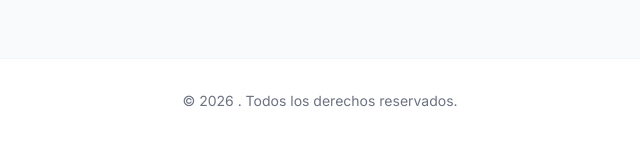
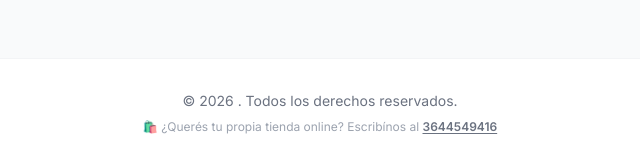
Before and after one commit to Maxii9/Dulce_Detalle, a Django app: template dulce_detalle/app/templates/tienda_publica/exito.html in a window 1280 px wide. Shown: the part 699-866 px from the top of the page, without its empty margins (320-960 px from the left). Before the commit the page ends 806 px from the top, so only its background shows below. Run offline with Django 5.2, Linux system fonts and the light colour scheme; the template is opened without the code that fills it, so the values that code supplies are empty; some libraries are stand-ins or nearby versions.

Commit message:
Feature: rename /admin/ URL, add promo footer to public store

```diff
--- a/dulce_detalle/app/templates/tienda_publica/base_publica.html
+++ b/dulce_detalle/app/templates/tienda_publica/base_publica.html
@@ -75,8 +75,15 @@
   </main>
 
   <footer class="bg-white border-t border-gray-100 py-8 mt-auto">
-    <div class="mx-auto max-w-5xl px-4 text-center">
+    <div class="mx-auto max-w-5xl px-4 text-center space-y-2">
       <p class="text-gray-500 text-sm">&copy; {% now "Y" %} {{ negocio.nombre }}. Todos los derechos reservados.</p>
+      <p class="text-gray-400 text-xs">
+        🛍️ ¿Querés tu propia tienda online? Escribínos al
+        <a href="https://wa.me/5493644549416" target="_blank" rel="noopener"
+           class="font-semibold text-gray-500 hover:text-brand transition-colors underline underline-offset-2">
+          3644549416
+        </a>
+      </p>
     </div>
   </footer>
 </body>
--- a/dulce_detalle/dulce_detalle/urls.py
+++ b/dulce_detalle/dulce_detalle/urls.py
@@ -7,12 +7,9 @@ from app import views
 
 urlpatterns = [
     # ── Panel Admin de Django ──
-    # SEGURIDAD: La URL /admin/ es conocida por bots y scanners.
-    # Opciones para endurecerla antes de ir a producción masiva:
-    #   a) Cambiar la ruta: path('mi-panel-secreto/', admin.site.urls)
-    #   b) Bloquear por IP en Render (Environment > IP Allowlist)
-    #   c) Restringir con middleware que compruebe IP o header secreto
-    path('admin/', admin.site.urls),
+    # URL renombrada de /admin/ a /gestion-privada/ para reducir
+    # el riesgo de ataques automatizados de bots que escanean /admin/.
+    path('gestion-privada/', admin.site.urls),
     path('', views.inicio, name='inicio'),
 
     # ── Autenticación y Cuentas (Globales) ──
```
